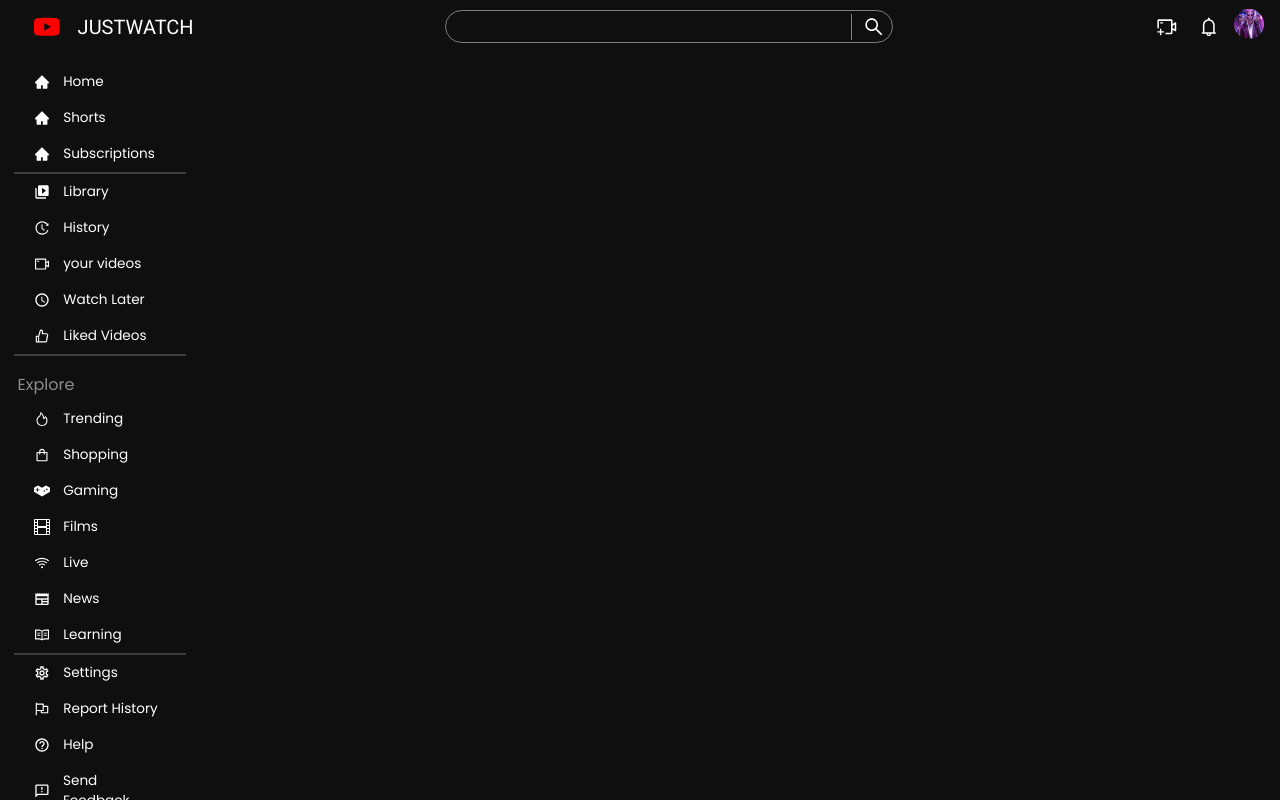
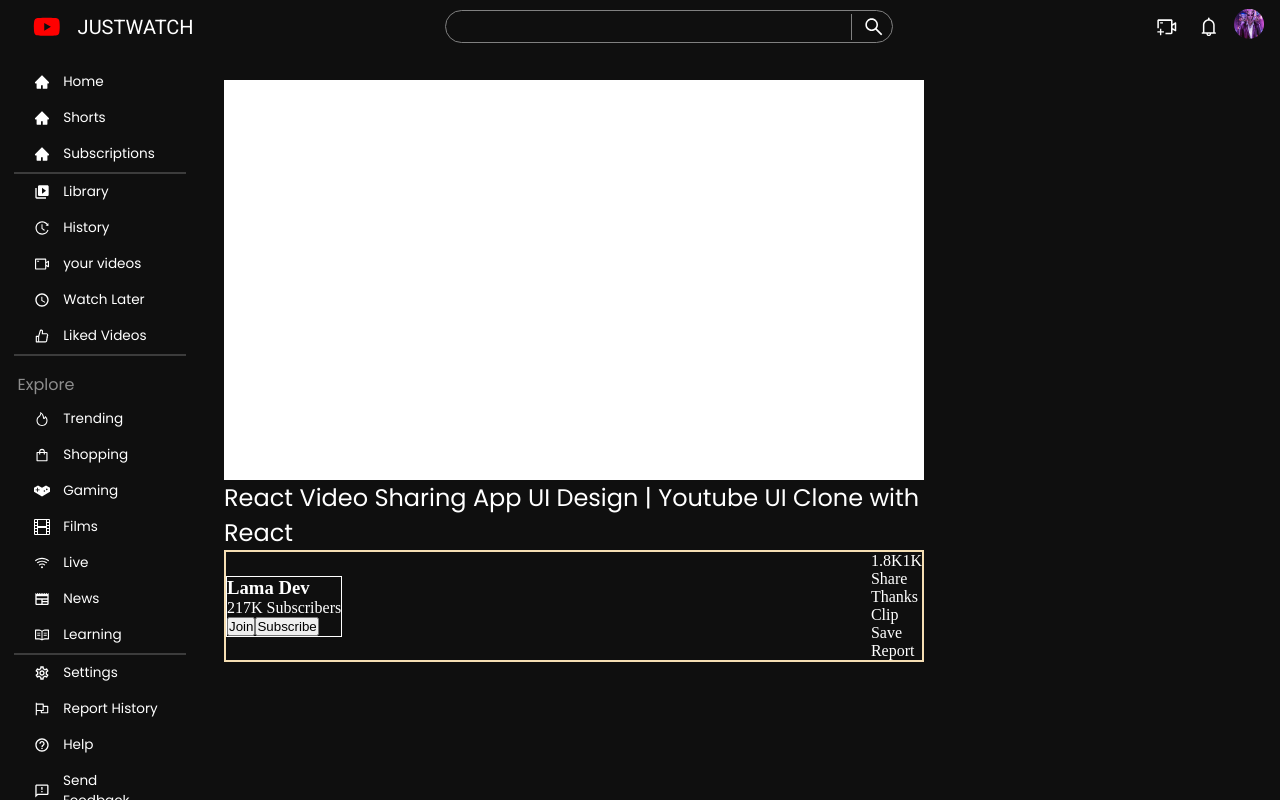
Before and after one commit to naveengitboi/youtubeclone, a React (Create React App) app in the folder client/: page /videoplay in a window 1280 px wide. Built offline with nearby package versions, Linux system fonts and the light colour scheme; the HTML template or start-up script is replaced by a standard one.

Commit message:
added first file in video

```diff
--- a/client/src/App.css
+++ b/client/src/App.css
@@ -52,6 +52,14 @@
     color: var(--linkColor);
 }
 
+.videoTitle
+{
+    font-size: 1.5rem;
+    font-weight: 400;
+    font-family: poppins;
+
+}
+
 .smallTitle
 {
     font-size: 0.86rem;
--- a/client/src/App.js
+++ b/client/src/App.js
@@ -6,6 +6,7 @@
 
 import {Routes,Route} from 'react-router-dom'
 import VideoCards from "./components/VideoCards";
+import VideoPlaying from "./pages/VideoPlaying";
 
 function App(){
   return(
@@ -16,8 +17,9 @@
       <Routes>
         <Route path="/">
           <Route index element={<Home/>} />
-          <Route path="video">
+          <Route path="videoplay">
             <Route path=":id" element={<VideoCards/>}/>
+            <Route path="/videoplay/" element={<VideoPlaying/>}></Route>
           </Route>
         </Route>
       </Routes>
--- a/client/src/components/VideoCards.jsx
+++ b/client/src/components/VideoCards.jsx
@@ -6,10 +6,10 @@
   const channelName = props.vcData.channelName
   const views = props.vcData.viewsCount
   const dateTime =  props.vcData.dateTime
-  const id = props.vcData.id
+  // const id = props.vcData.id
   return (
 
-    <Link to={`\video/` + {id}}>
+    <Link to="/videoplay">
        <div className="card">
       <div className="thumbnailDiv">
         <img className='thumbnail' src='/assets/videoCard/thumbnail.png' alt="" />
--- /dev/null
+++ b/client/src/css/VideoPlaying.css
@@ -0,0 +1,41 @@
+.videoContainer
+{
+    display: flex;
+    flex-direction: column;
+    color: white;
+    width: 700px;
+}
+
+.video
+{
+    width: 700px;
+    height: 400px;
+    background-color: white;
+
+}
+
+.videoInfo
+{
+    display: flex;
+    flex-direction: column;
+}
+
+.channelBanner
+{
+    display: flex;
+    align-items: center;
+    border: 1px solid wheat;
+}
+.channel
+{
+    flex-grow: 1;
+    display: flex;
+    justify-content: space-between;
+    align-items: center;
+    border: 1px solid wheat;
+}
+
+.channelDetail
+{
+    border: 1px solid white;
+}
--- /dev/null
+++ b/client/src/pages/VideoPlaying.jsx
@@ -0,0 +1,45 @@
+import React from 'react'
+import '../css/VideoPlaying.css'
+function VideoPlaying() {
+  return (
+    <div className='videoContainer'>
+      <div className="video">
+      </div>
+      <div className="videoInfo">
+        <div className="videoTitle">React Video Sharing App UI Design | Youtube UI Clone with React</div>
+        <div className="channelBanner">
+          <div className="channel">
+            <div className="channelDetail">
+              <div className="channelImage"></div>
+            <div className="channelInfo">
+              <h3 className='channelName'>Lama Dev</h3>
+              <p className='tinyTexts'>217K Subscribers</p>
+            </div>
+            <div className="joinSub">
+              <button>Join</button>
+              <button>Subscribe</button>
+            </div>
+            </div>
+
+            <div className="likesCount">
+              <div className="smallButtons likes">
+                <span className='smallTexts'>1.8K</span>
+                <span className='smallTexts'>1K</span>
+              </div>
+
+              <div className="smallButtons smallTexts">Share</div>
+              <div className="smallButtons smallTexts">Thanks</div>
+              <div className="smallButtons smallTexts">Clip</div>
+              <div className="smallButtons smallTexts">Save</div>
+              <div className="smallButtons smallTexts">Report</div>
+            </div>
+          </div>
+        </div>
+        <div className="videoDescription"></div>
+        <div className="comments"></div>
+      </div>
+    </div>
+  )
+}
+
+export default VideoPlaying
```
Also changed, not shown: client/src/pages/Recommendations.jsx (added, +9 -0 lines), client/src/pages/VideoPage.jsx (added, +15 -0 lines).
